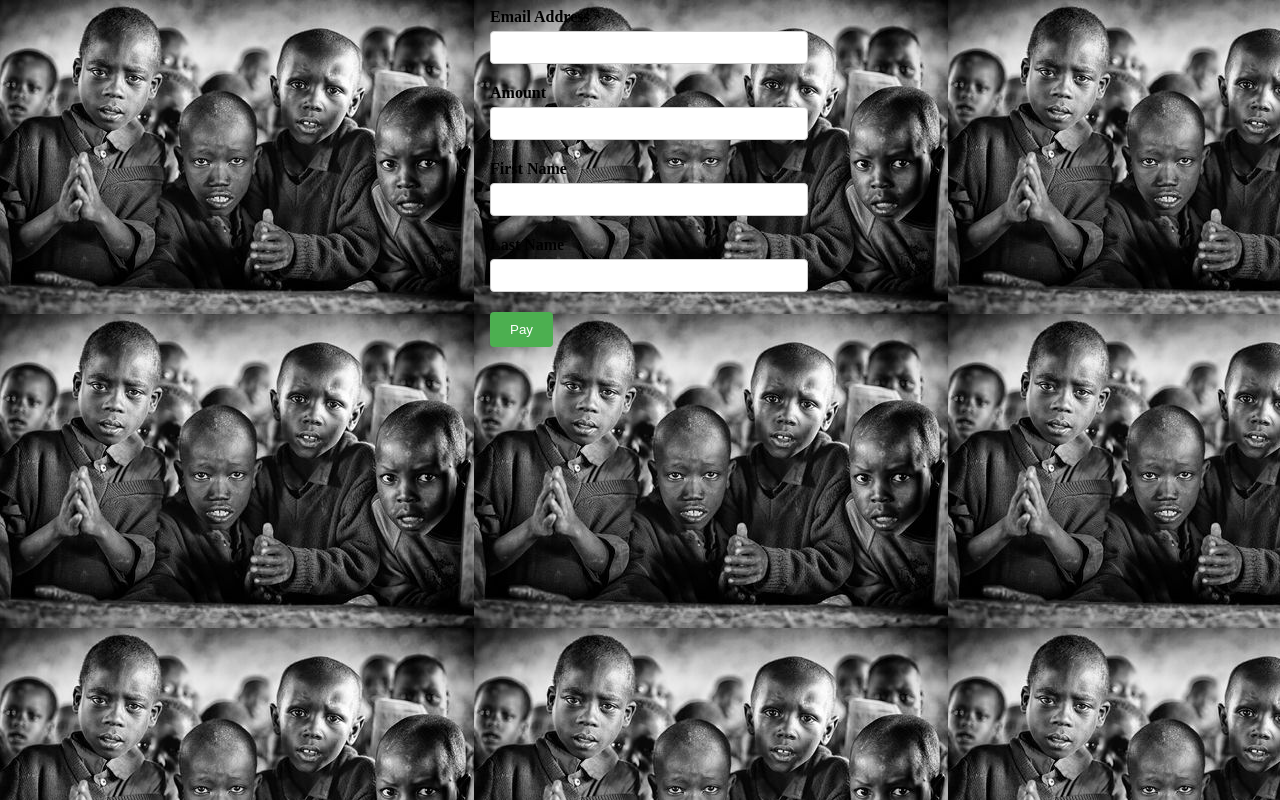
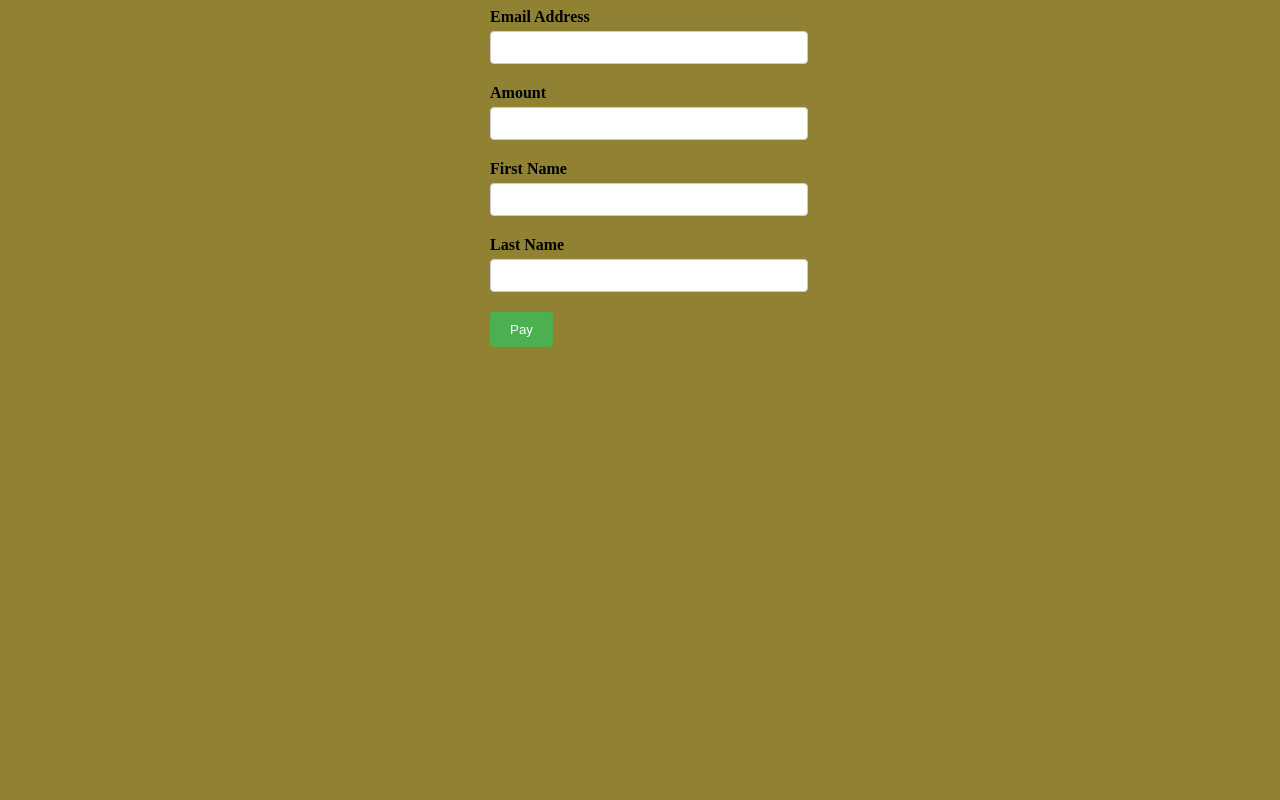
Before and after one commit to Andoh1/L-Elmir, a plain HTML site: page index/payment.html in a window 1280 px wide. Drawn offline with Linux system fonts and the light colour scheme.

Commit message:
background color for payment information was changed

```diff
--- a/css/payment.css
+++ b/css/payment.css
@@ -1,6 +1,6 @@
 /*Background*/
 body{
-  background: url('/images/cover7.jpg');
+  background:rgb(145, 129, 50);
 }
 
 
@@ -9,6 +9,7 @@ body{
 #paymentForm {
     width: 300px;
     margin: 0 auto;
+
   }
 
   /* Styling for form groups */
```
